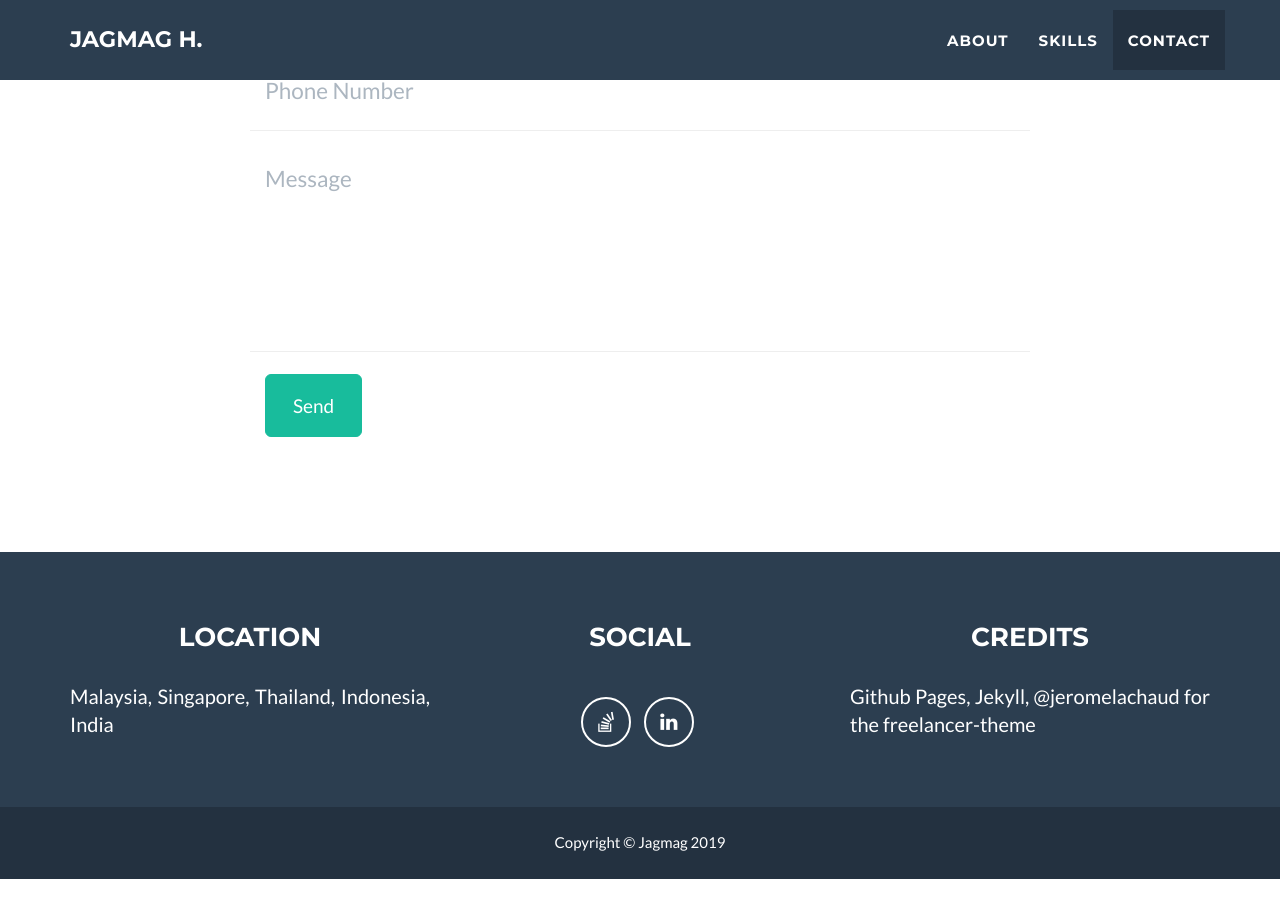
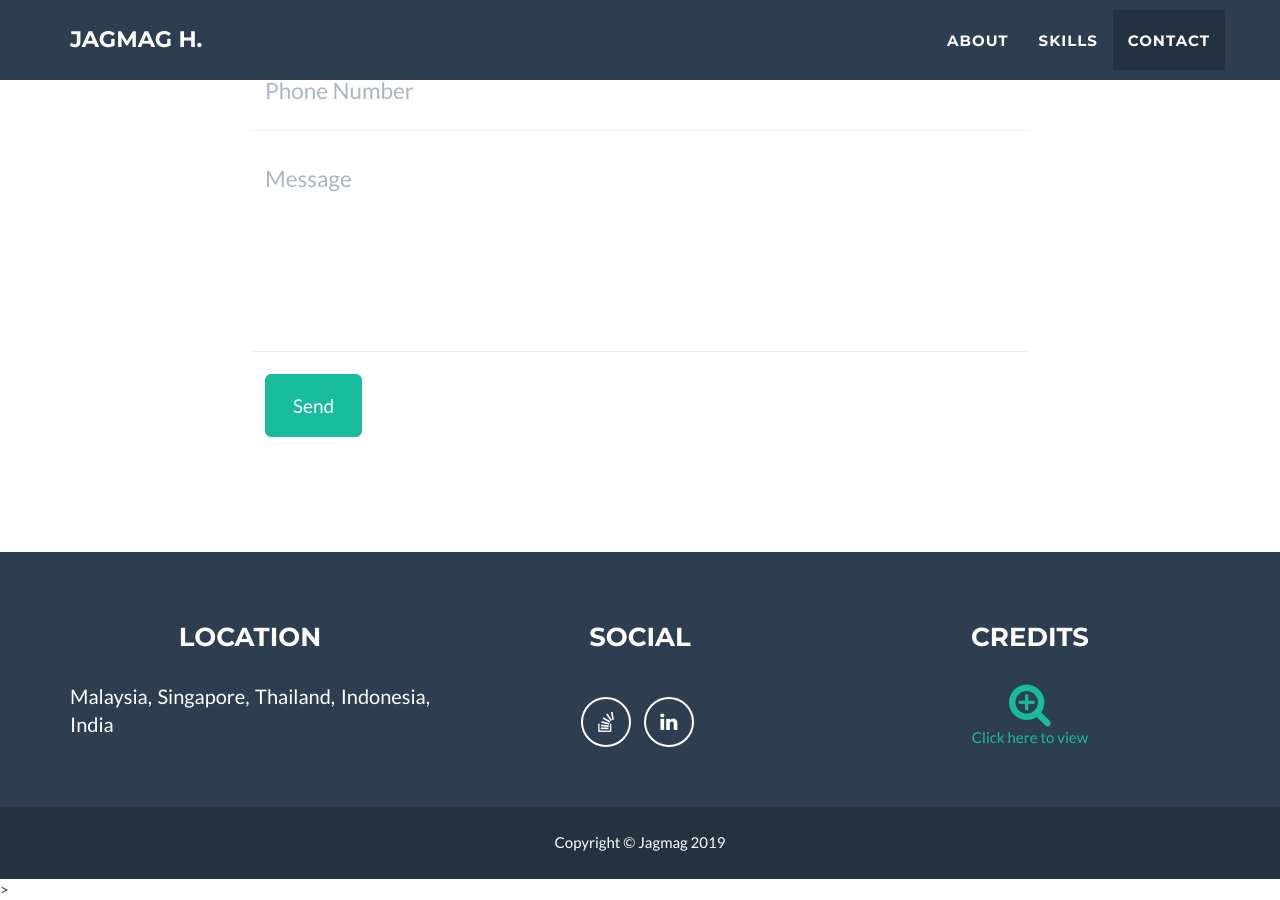
Before and after one commit to jagmagh/jagmagh.github.io, a Jekyll site: the page built from index.html, in a window 1280 px wide and 900 px high, scrolled down 2282 px. Built offline with Jekyll 4.4.1, drawn with Linux system fonts in a browser that asks for light colours; before the commit the page ends 3161 px from its top, so only the background shows below that.

Commit message:
added a modal window for showing the credits

```diff
--- a/_config.yml
+++ b/_config.yml
@@ -49,7 +49,7 @@
   - line: Malaysia, Singapore, Thailand, Indonesia, India
 
 # Credits content
-credits: 'Github Pages, Jekyll, @jeromelachaud for the freelancer-theme'
+credits: ""
 
 # Build settings
 markdown: kramdown
--- /dev/null
+++ b/_includes/creditsModal.html
@@ -0,0 +1,30 @@
+<div class="portfolio-modal modal fade" id="creditsModal" tabindex="-1" role="dialog" aria-hidden="true">
+    <div class="modal-content">
+        <div class="close-modal" data-dismiss="modal">
+            <div class="lr">
+                <div class="rl">
+                </div>
+            </div>
+        </div>
+        <div class="container">
+            <div class="row">
+                <div class="col-lg-12">
+                    <div class="modal-body">
+                        <h2>Credits</h2>
+                        <hr class="star-primary">
+                        <div>
+                            <ol style="list-style-type:none">
+                                <li>Github Pages</li>
+                                <li>Jekyll</li>
+                                <li><a href="https://github.com/jeromelachaud/freelancer-theme" title="@jeromelachaud freelancer theme"  target="_blank">@jeromelachaud for his freelancer theme</a> </li>
+                                <li>Icons made by <a href="http://www.freepik.com/" title="Freepik" target="_blank">Freepik</a> from <a href="https://www.flaticon.com/"  title="Flaticon" target="_blank">www.flaticon.com</a> is licensed by <a href="http://creativecommons.org/licenses/by/3.0/" title="Creative Commons BY 3.0" target="_blank">CC 3.0 BY</a></li>
+                            </ol>
+                        </div>
+                        <br>
+                        <button type="button" class="btn btn-default" data-dismiss="modal"><i class="fa fa-times"></i> Close</button>
+                    </div>
+                </div>
+            </div>
+        </div>
+    </div>
+</div>>
--- a/_includes/footer.html
+++ b/_includes/footer.html
@@ -16,14 +16,21 @@
                         <ul class="list-inline">
                             {% for network in site.social %}
                             <li>
-                                <a href="{{ network.url }}" class="btn-social btn-outline"><i class="fa fa-fw fa-{{ network.title }}"></i></a>
+                                <a href="{{ network.url }}"  target="_blank" class="btn-social btn-outline"><i class="fa fa-fw fa-{{ network.title }}"></i></a>
                             </li>
 		                    {% endfor %}
                         </ul>
                     </div>
                     <div class="footer-col col-md-4">
                         <h3>{{ site.footer.credits }}</h3>
-                        <p>{{ site.credits }}</p>
+                        <a href="#creditsModal" class="portfolio-link" data-toggle="modal">
+                            <div class="caption">
+                                <div class="caption-content">
+                                    <i class="fa fa-search-plus fa-3x"></i>
+                                </div>
+                            </div>
+                            Click here to view
+                        </a>
                     </div>
                 </div>
             </div>
--- a/_layouts/default.html
+++ b/_layouts/default.html
@@ -10,6 +10,7 @@
 
     {% include footer.html %}
     {% include modals.html %}
+    {% include creditsModal.html %}
     {% include js.html %}
     </body>
 </html>
```
